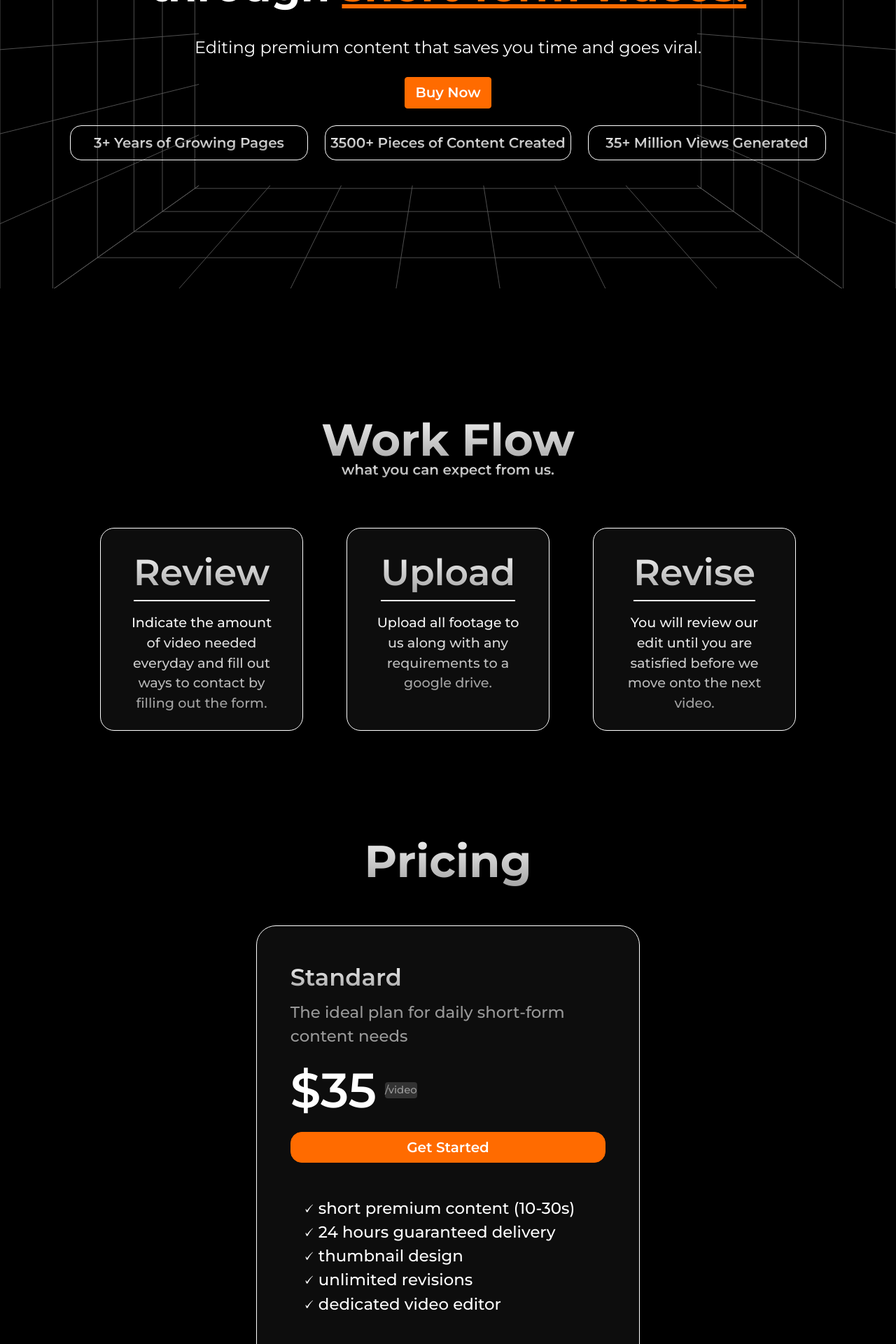
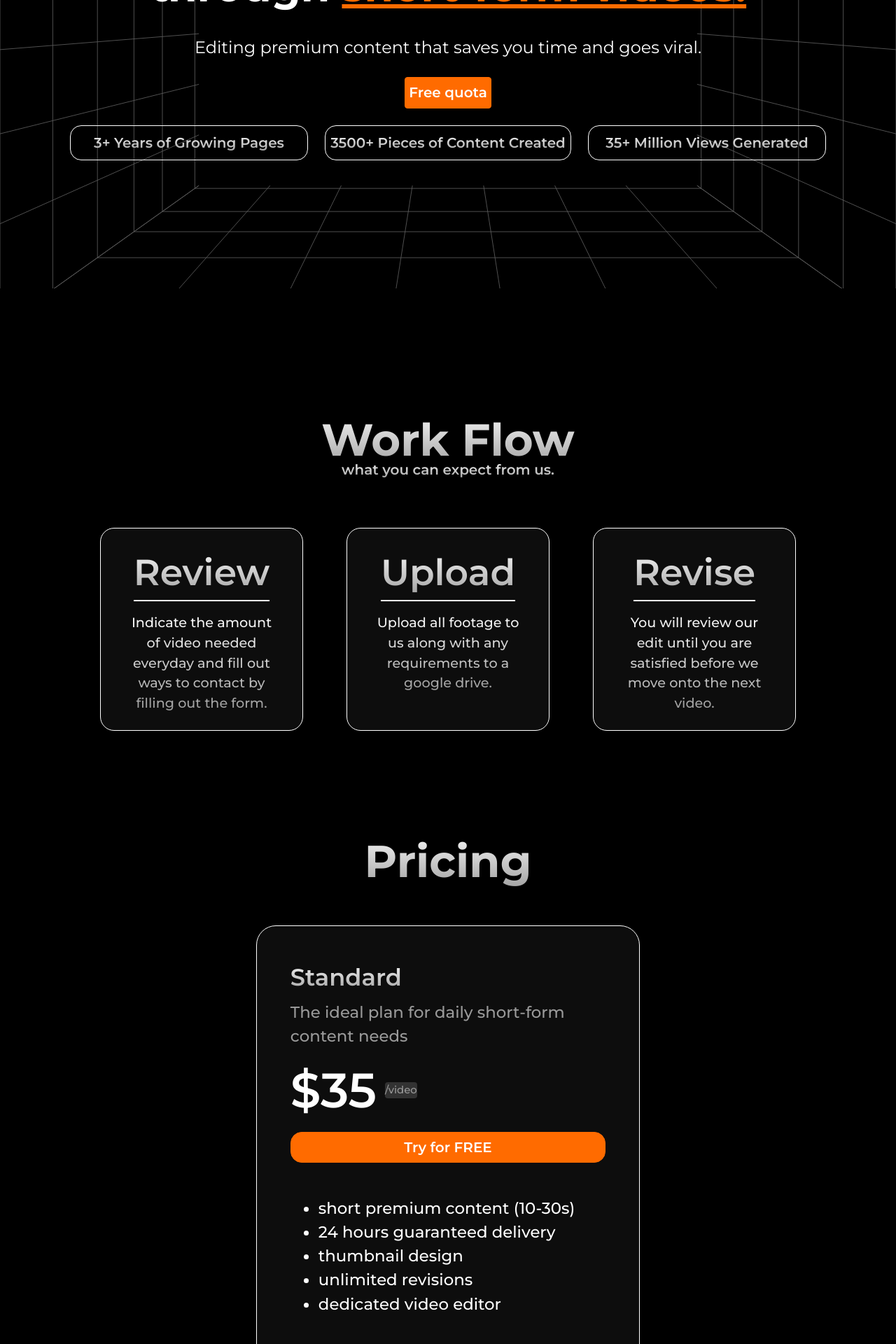
Before and after one commit to dadaxingxing/video-editing-funnel, a React (Vite) app: page / in a window 1280 px wide. Shown: the part 460-2380 px from the top of the page at 70% size. Built offline with nearby package versions, Linux system fonts and the light colour scheme.

Commit message:
resest point bullet points to default circles

```diff
--- a/src/App.jsx
+++ b/src/App.jsx
@@ -100,7 +100,7 @@ function App() {
             <CTA
               height='2.8rem'
               width='7.8rem'
-            >Buy Now</CTA>
+            >Free quota</CTA>
           </div>
 
           {/* Proof */}
--- a/src/component/Offer.css
+++ b/src/component/Offer.css
@@ -62,5 +62,4 @@
 
 .point{
     font-size: clamp(1rem, 0.8571rem + 0.7143vw, 1.5rem);
-    list-style-type: '🗸 ';
 }
--- a/src/component/Offer.jsx
+++ b/src/component/Offer.jsx
@@ -15,7 +15,7 @@ function Offer({packages, description, price, unit, points}) {
                 height='4rem'
                 width='100%'
                 radius='1rem'
-            >Get Started</CTA>
+            >Try for FREE</CTA>
             <ul className='bulletPoints mt-2 mt-lg-5'>
                 {points.map((point, index) => (
                     <li className='point' key={index}>{point}</li>
```
